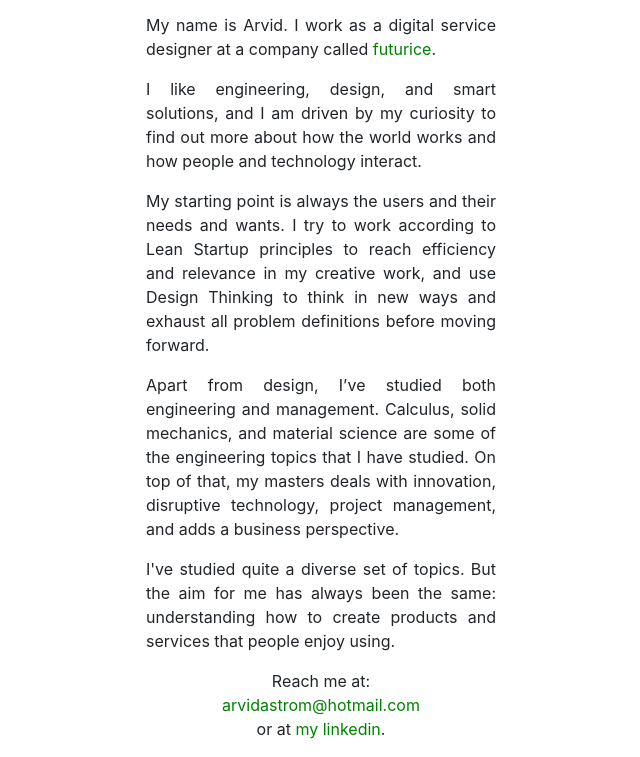
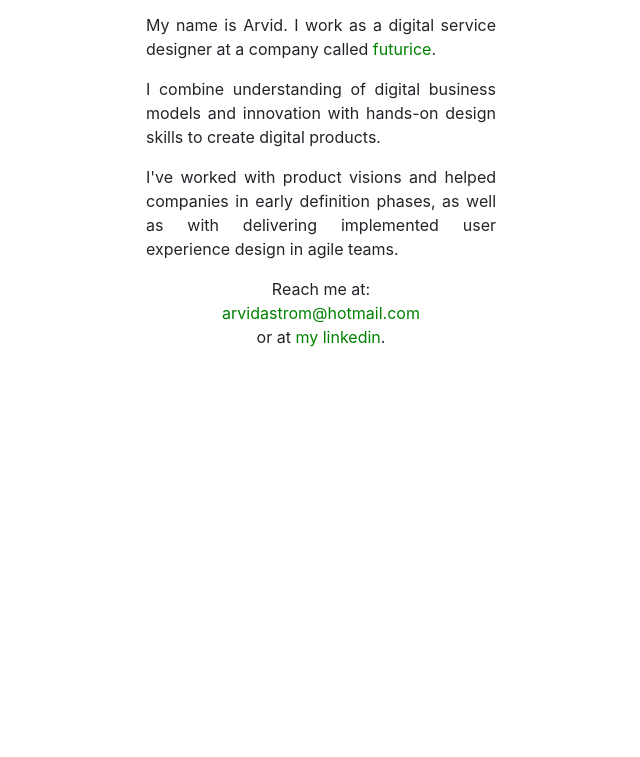
Before and after one commit to aaarvid/aaarvid.github.io, a plain HTML site: page index.html in a window 1280 px wide. Shown: the part 482-1239 px from the top of the page, without its empty margins (319-959 px from the left). After the commit the page ends 847 px from the top, so only its background shows below. Drawn offline with nearby package versions, Linux system fonts and the light colour scheme.

Commit message:
bio text updated

```diff
--- a/index.html
+++ b/index.html
@@ -49,17 +49,12 @@ Hi!
 My name is Arvid. I work as a digital service designer at a company called <a href="http://futurice.com" target="_blank" style="color: green;">futurice</a>.
 </p>
 <p class="text-justify">
-I like engineering, design, and smart solutions, and I am driven by my curiosity to find out more about how the world works and how people and technology interact.
+I combine understanding of digital business models and innovation with hands-on design skills to create digital products.
 </p>
 <p class="text-justify">
-My starting point is always the users and their needs and wants. I try to work according to Lean Startup principles to reach efficiency and relevance in my creative work, and use Design Thinking to think in new ways and exhaust all problem definitions before moving forward.
+I've worked with product visions and helped companies in early definition phases, as well as with delivering implemented user experience design in agile teams.
 </p>
-<p class="text-justify">
-Apart from design, I’ve studied both engineering and management. Calculus, solid mechanics, and material science are some of the engineering topics that I have studied. On top of that, my masters deals with innovation, disruptive technology, project management, and adds a business perspective.
-</p>
-<p class="text-justify">
-I've studied quite a diverse set of topics. But the aim for me has always been the same: understanding how to create products and services that people enjoy using.
-	</p>
+
 <p class="text-center">
 Reach me at:
 <br>
```
Also changed, not shown: 1 other file.
